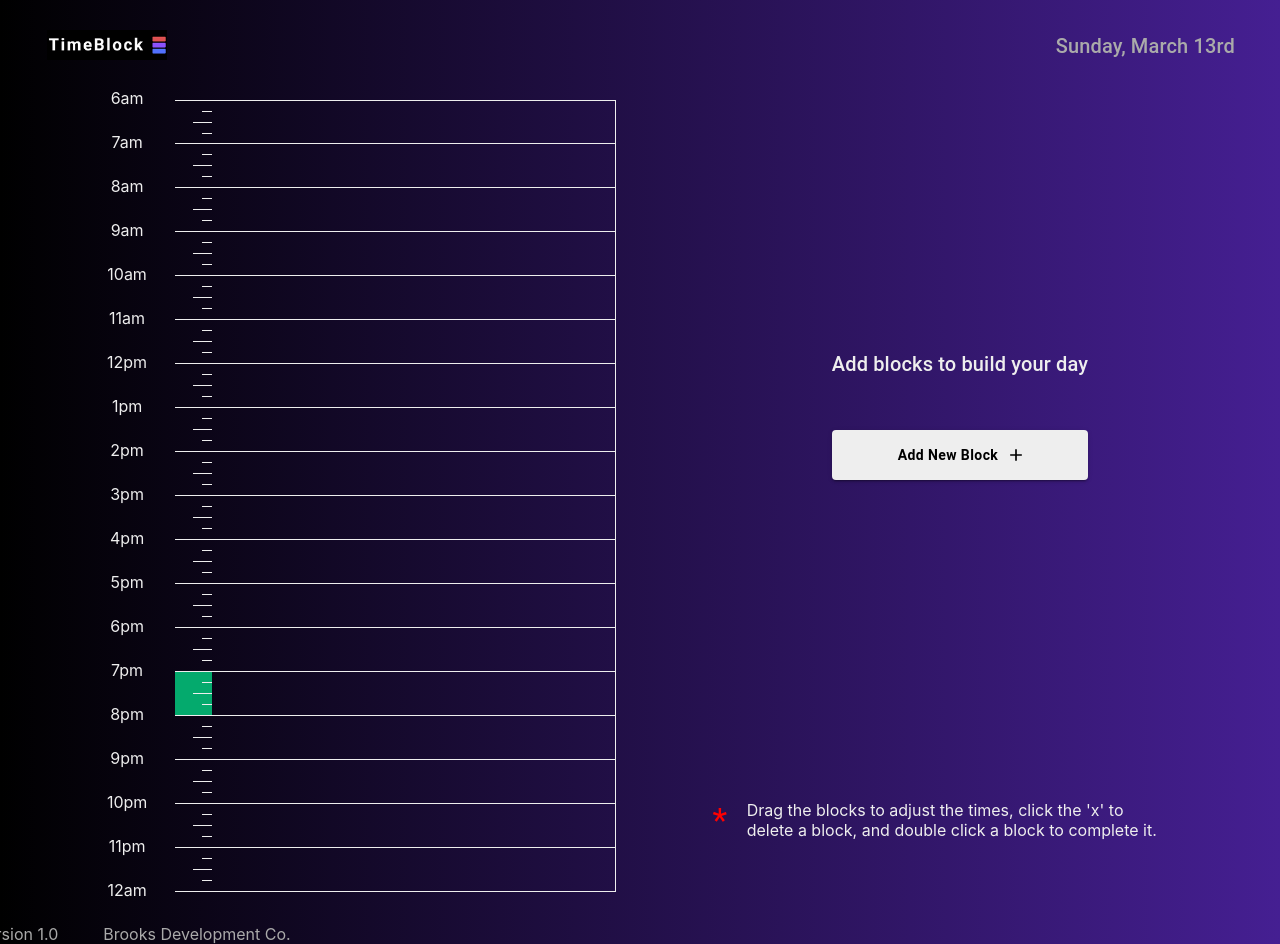
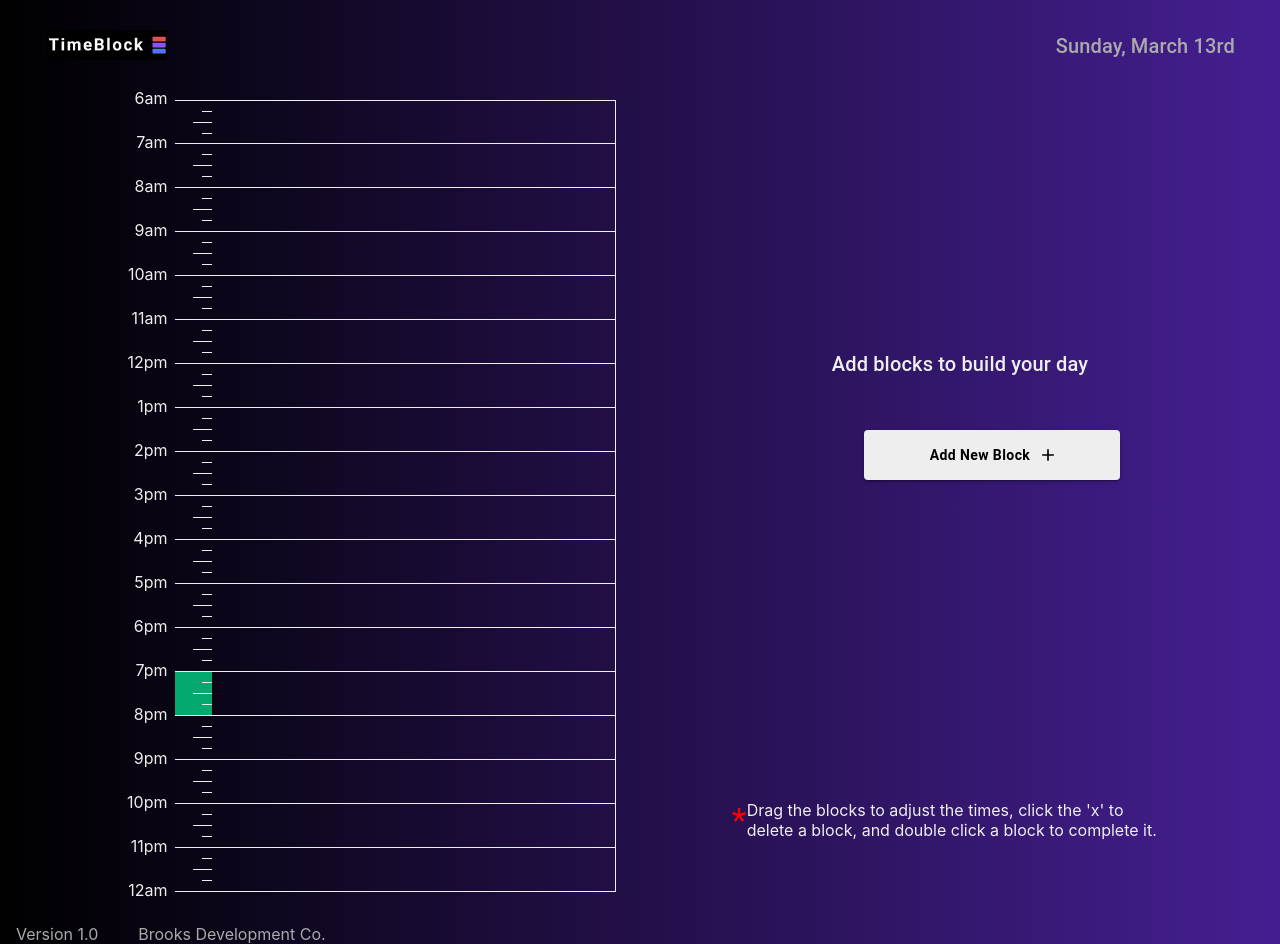
Before and after one commit to evanbrooks0629/TimeBlock, a React (Create React App) app: page / in a window 1280 px wide. Built offline with nearby package versions, Linux system fonts and the light colour scheme.

Commit message:
align right

```diff
--- a/src/App.js
+++ b/src/App.js
@@ -132,7 +132,7 @@ function App() {
 
   return (
     <div className="App">
-      <Grid container spacing={3}>
+      <Grid container spacing={3} align="right">
         <Grid item xs={12} style={{height: "30px"}} />
         <Grid item xs={2} sm={2} md={2} lg={2} align="center">
           <img src={logo} alt="logo" style={{paddingLeft: "20px", width: "120px"}} />
@@ -143,8 +143,8 @@ function App() {
         </Grid>
         <Grid item xs={12} />
         <DayBlock />
-        <Typography align="right" variant="h7" style={{paddingRight: "45px", color: "#aaaaaa"}}>Version 1.0</Typography>
-        <Typography align="right" variant="h7" style={{paddingRight: "45px", color: "#aaaaaa"}}>Brooks Development Co.</Typography>
+        <Typography align="right" variant="h7" style={{paddingLeft: "40px", color: "#aaaaaa"}}>Version 1.0</Typography>
+        <Typography align="right" variant="h7" style={{paddingLeft: "40px", color: "#aaaaaa"}}>Brooks Development Co.</Typography>
       </Grid>
 
     </div>
```
